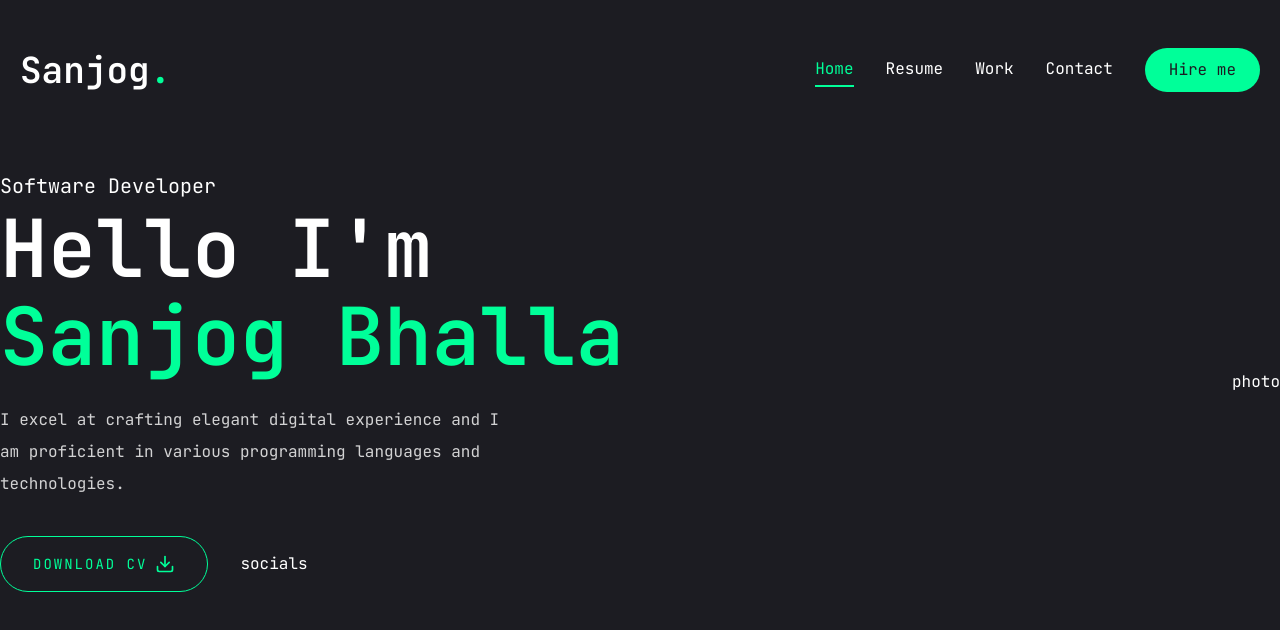
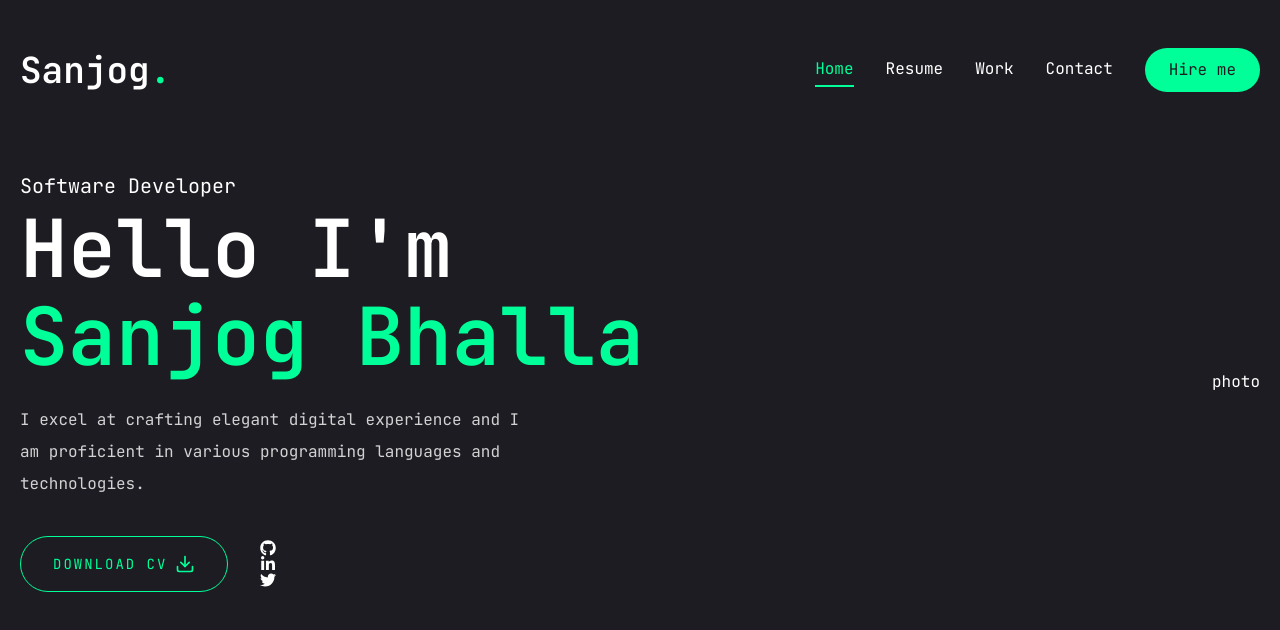
Before and after one commit to sanjogbhalla16/MyProfile, a Next.js app in the folder my-portfolio/: page / in a window 1280 px wide. Shown: the top 630 px of the page. Built offline with nearby package versions, Linux system fonts and the light colour scheme.

Commit message:
Making the Social Page

```diff
--- a/my-portfolio/src/app/page.tsx
+++ b/my-portfolio/src/app/page.tsx
@@ -1,16 +1,17 @@
 import { Button } from "@/components/ui/button";
 import { FiDownload } from "react-icons/fi";
+import Social from "@/components/Social";
 
 const Home = () => {
   return (
     <section className="h-full">
-      <div className="container mx-auto h-full">
+      <div className="container mx-auto h-full px-5">
         <div className="flex flex-col xl:flex-row items-center justify-between xl:pt-8 xl:pb-24">
           {/* text */}
           <div className="text-center xl:text-left">
             <span className="text-xl">Software Developer</span>
             <h1 className="h1 mb-6">
-              Hello I'm <br />{" "}
+              Hello I'm <br />
               <span className="text-accent">Sanjog Bhalla</span>
             </h1>
             <p className="max-w-[500px] mb-9 text-white/80">
@@ -27,7 +28,9 @@ const Home = () => {
                 <span>Download CV</span>
                 <FiDownload className="text-xl"></FiDownload>
               </Button>
-              <div>socials</div>
+              <div className="mb-8 xl:mb-0">
+                <Social></Social>
+              </div>
             </div>
           </div>
           {/* photo */}
--- /dev/null
+++ b/my-portfolio/src/components/Social.tsx
@@ -0,0 +1,33 @@
+import { icons } from "lucide-react";
+import Link from "next/link";
+import { FaGithub, FaLinkedinIn, FaYoutube, FaTwitter } from "react-icons/fa";
+
+const socials = [
+  { icon: <FaGithub></FaGithub>, path: "https://github.com/sanjogbhalla16" },
+  {
+    icon: <FaLinkedinIn></FaLinkedinIn>,
+    path: "https://www.linkedin.com/in/sanjog-bhalla-2214571b2/",
+  },
+  { icon: <FaTwitter></FaTwitter>, path: "https://x.com/bhalla_sanjog" },
+];
+
+interface SocialProps {
+  containerStyle?: string;
+  iconStyles?: string;
+}
+
+const Social = ({ containerStyle, iconStyles }: SocialProps) => {
+  return (
+    <div className={containerStyle}>
+      {socials.map((item, index) => {
+        return (
+          <Link key={index} href={item.path} className="iconStyle">
+            {item.icon}
+          </Link>
+        );
+      })}
+    </div>
+  );
+};
+
+export default Social;
```
